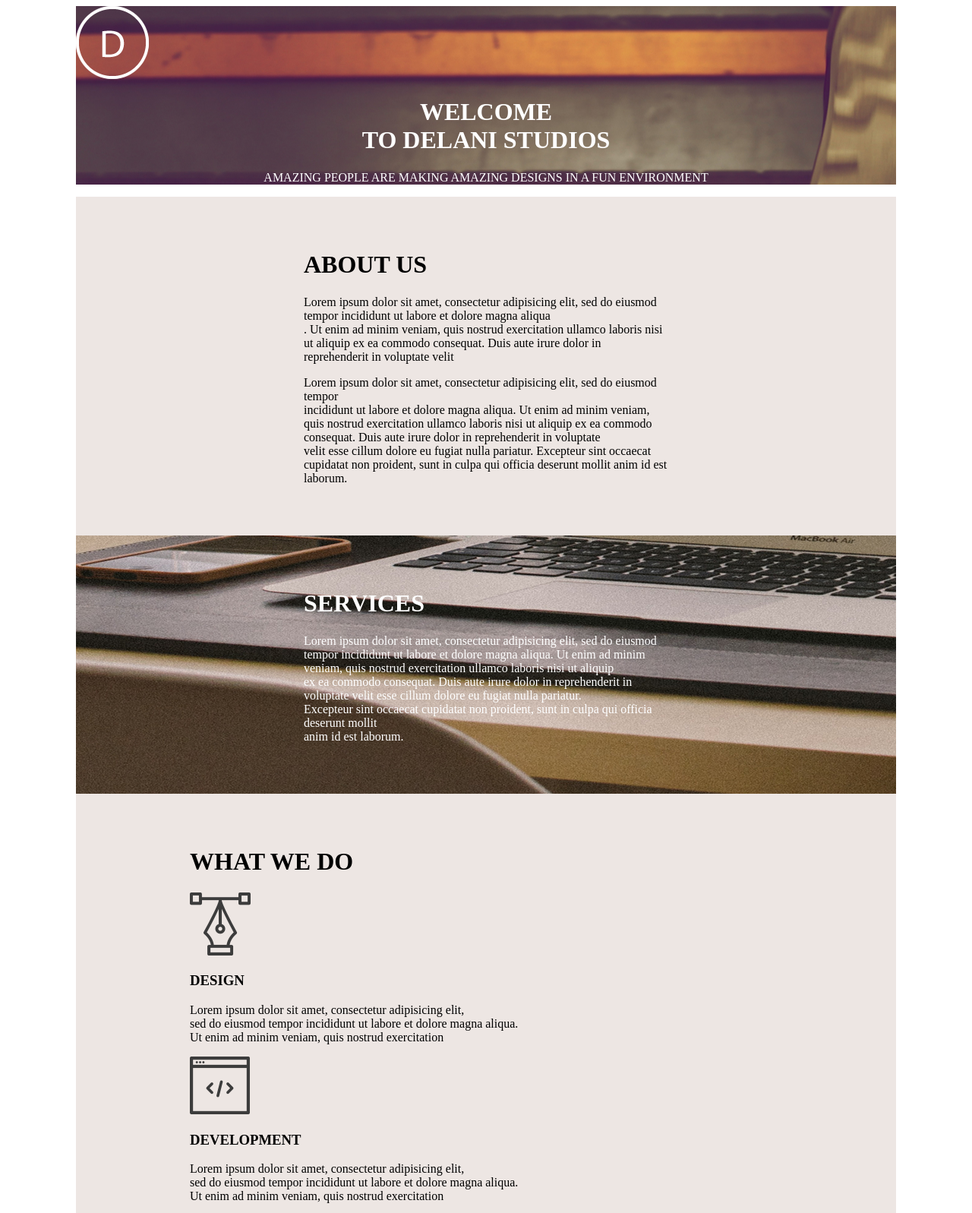
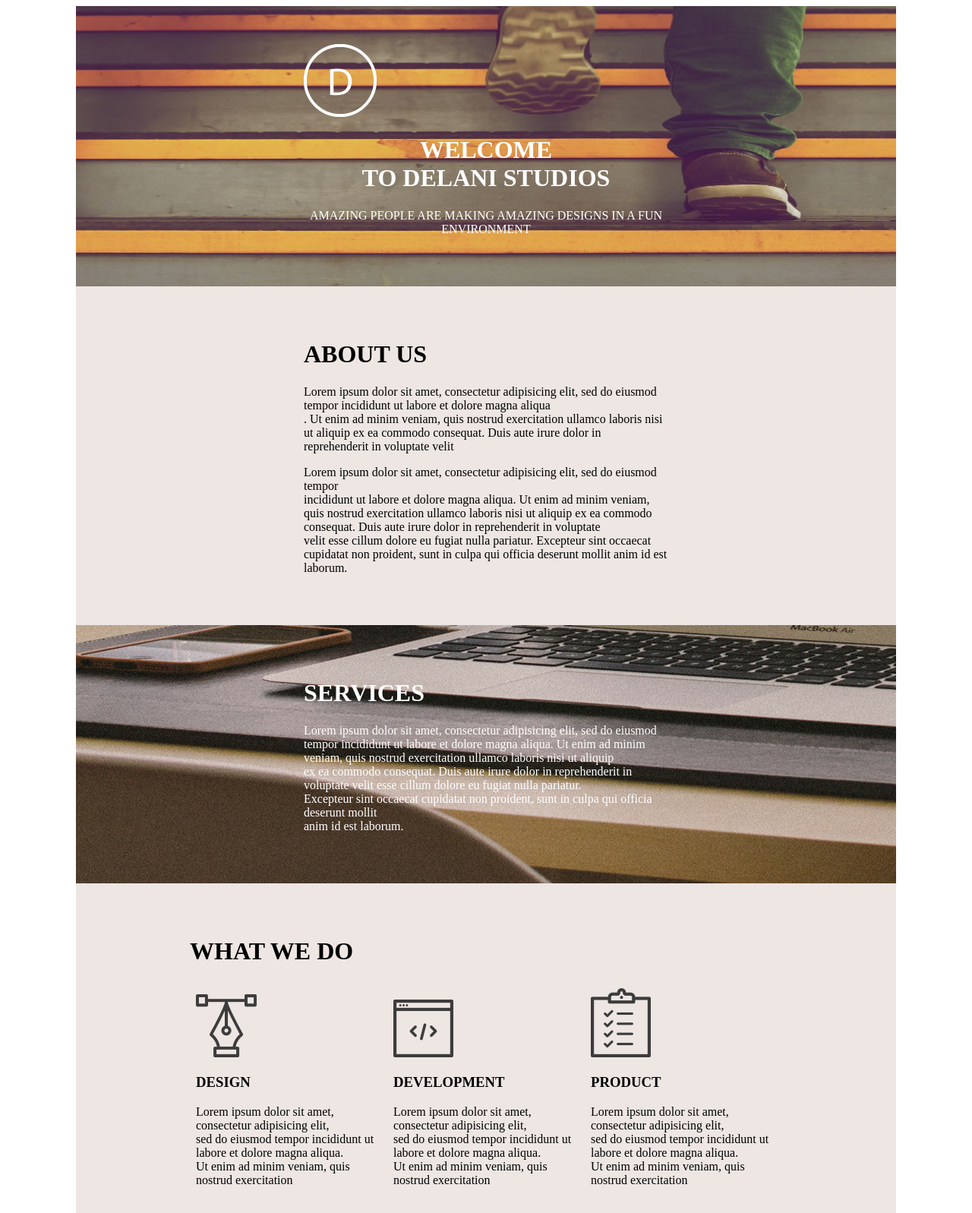
Before and after one commit to fevenMwoldu/Assignment_2, a plain HTML site: page Assignment2_solution.html in a window 1280 px wide. Shown: the top 1597 px of the page at 76% size. Drawn offline with Linux system fonts and the light colour scheme.

Commit message:
Almost done, except working on few things

```diff
--- a/Assignment2_solution.css
+++ b/Assignment2_solution.css
@@ -1,10 +1,16 @@
 
 #welcome{
-  background-image: url('assets/backgrounds/h_img.jpg');
+  background-image: url('assets/backgrounds/h(resized)_img.jpg');
 
   background-repeat: no-repeat;
-  margin-bottom: auto;
-
+  background-size: cover;
+  background-attachment: fixed;
+  background-position: center;
+  background-size: 100% 100%;
+  padding-top:50px;
+  padding-bottom: 50px;
+  padding-left: 300px;
+  padding-right: 300px;
 
 }
 body{
@@ -33,6 +39,25 @@ body{
   padding-right: 300px;
 
 }
+
+.table {
+    display: table;
+    table-layout: fixed;
+    border-collapse: collapse;
+    width: 100%;
+}
+
+.table-row {
+    display: table-row;
+}
+
+.table-cell {
+    display: table-cell;
+   /* border: 1px solid #abc;*/
+    padding: 0.5em;
+}
+
+
 #h1About{
   align:center;
 }
@@ -132,8 +157,11 @@ height: 1200px;
     margin: 0 auto;
     align:center;
     padding-top:50px;
-    padding-bottom: 50px;
+    padding-bottom: 30px;
     padding-left: 300px;
     padding-right: 300px;
+}
 
+#p1footer, #p2footer{
+  text-align: center;
 }
--- a/Assignment2_solution.html
+++ b/Assignment2_solution.html
@@ -22,28 +22,28 @@
          <h1  id="h1Service">SERVICES</h1>
          <p>Lorem ipsum dolor sit amet, consectetur adipisicing elit, sed do eiusmod <br> tempor incididunt ut labore et dolore magna aliqua. Ut enim ad minim veniam, quis nostrud exercitation ullamco laboris nisi ut aliquip <br> ex ea commodo consequat. Duis aute irure dolor in reprehenderit in voluptate velit esse cillum dolore eu fugiat nulla pariatur. <br>Excepteur sint occaecat cupidatat non proident, sunt in culpa qui officia deserunt mollit <br>anim id est laborum.</p>
       </div>
-
       <div id="What_we_do">
          <h1>WHAT WE DO</h1>
-
-           <div class="container_design">
+         <div class="table">
+    <div class="table-row">
+        <div class="table-cell"><div class="container_design">
             <img src="assets/services_icons/design_icon.png" alt="no image">
             <h3>DESIGN</h3>
             <p>Lorem ipsum dolor sit amet, consectetur adipisicing elit,<br> sed do eiusmod tempor incididunt ut labore et dolore magna aliqua.<br> Ut enim ad minim veniam, quis nostrud exercitation</p>
-           </div>
-           <div class="container_dev">
+         </div></div>
+        <div class="table-cell"><div class="container_dev">
             <img src="assets/services_icons/dev_icon.png" alt="no image">
             <h3>DEVELOPMENT</h3>
             <p>Lorem ipsum dolor sit amet, consectetur adipisicing elit,<br> sed do eiusmod tempor incididunt ut labore et dolore magna aliqua.<br> Ut enim ad minim veniam, quis nostrud exercitation</p>
-           </div>
-           <div class="container_product" align=left>
+         </div></div>
+        <div class="table-cell"><div class="container_product" align=left>
             <img src="assets/services_icons/product_icon.png" alt="no image">
             <h3>PRODUCT</h3>
             <p>Lorem ipsum dolor sit amet, consectetur adipisicing elit,<br> sed do eiusmod tempor incididunt ut labore et dolore magna aliqua.<br> Ut enim ad minim veniam, quis nostrud exercitation</p>
+         </div></div>
     </div>
-
+</div>
          <h1>PORTOFOLIO</h1>
-
          <div class="container_portofolio">
             <img id="img_work4" src="assets/portfolio/work4.jpg" alt="no image"><img id="img_work3" src="assets/portfolio/work3.jpg" alt="no image"><img id="img_work2" src="assets/portfolio/work2.jpg" alt="no image"><img id="img_work1" src="assets/portfolio/work1.jpg" alt="no image"><br>
             <img id="img_work5" src="assets/portfolio/work5.jpg" alt="no image"><img id="img_work6" src="assets/portfolio/work6.jpg" alt="no image"><img id="img_work7" src="assets/portfolio/work7.jpg" alt="no image"><img id="img_work8" src="assets/portfolio/work8.jpg" alt="no image">
@@ -55,17 +55,12 @@
             <form class="">
                <input id="name" type="text" name="" value="" placeholder="Name...">&nbsp &nbsp &nbsp &nbsp &nbsp &nbsp &nbsp<input id="email" type="text" name="" value="" placeholder="Email..."><br><br><br>
                <textarea id="textArea" name="message" rows="8" cols="80" >your message here</textarea>
-
             </form>
-
          </div>
       </div>
-
       <footer id="footer">
          <div class="footer">
-
             <div class="footer-cell">
-
                <img src="assets/social_icons/twitter.png" alt="no image" >
                <img src="assets/social_icons/dribble.png" alt="no image" >
                <img src="assets/social_icons/facebook.png" alt="no image" >
@@ -77,17 +72,12 @@
                <img src="assets/social_icons/stumble_upon.png" alt="no image" >
                <img src="assets/social_icons/flickr.png" alt="no image" >
             </div>
-
             <div class="footer-2">
-                  <p>DELANI STUDIOS</p>
-                  <p>     2015</p>
+               <p id="p1footer">DELANI STUDIOS</p>
+               <p id="p2footer"> 2015</p>
             </div>
             <div style="clear: both;"></div>
          </div>
       </footer>
-
-
-
-
    </body>
 </html>
```
Also changed, not shown: assets/backgrounds/h(resized)_img.jpg (added). Lines whose indentation alone changed are shown as unchanged.
